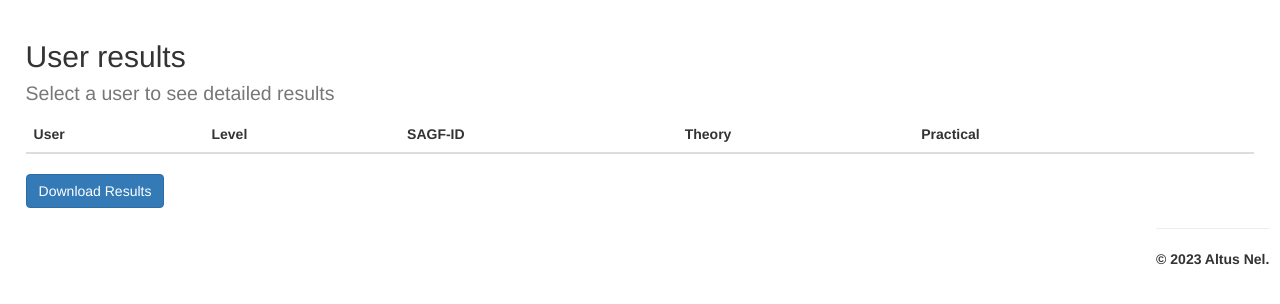
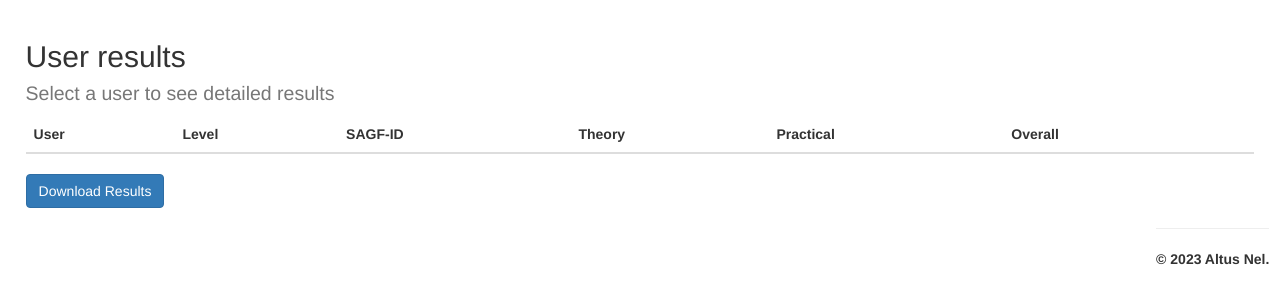
Before and after one commit to AltusN/rhytmic_exam, a Flask app: page /results in a window 1280 px wide. Shown: the part 51-355 px from the top of the page. Run offline with Flask 2, Linux system fonts and the light colour scheme; a user stored in the database is signed in; tables that the repository leaves empty hold one stand-in row (values such as "Sample post"); lists and menus that the app fills with data are empty; some libraries are stand-ins or nearby versions.

Commit message:
hack the practical into the result :(

```diff
--- a/rhytmic_exam_app/main/routes.py
+++ b/rhytmic_exam_app/main/routes.py
@@ -442,9 +442,13 @@ def results():
         r["theory_missed"] = missed
         #practical answer cannot be None
         if not result.practical_answer: result.practical_answer = '{"answer_1":"0"}'
-        practical_percent, practical_calculated_answer = calculate_practical_score(json.loads(result.practical_answer), practical_answers)
+        #practical_percent, practical_calculated_answer = calculate_practical_score(json.loads(result.practical_answer), practical_answers)
+        # overide the above here for 1 case where the practical is injected into the db
+        # for which we have no idea that it actually was injected
+        practical_percent = result.practical_answer
         r["practical"] = practical_percent
-        r["practical_answers"] = practical_calculated_answer
+        r["overall"] = (float(percent) + float(practical_percent)) / 2
+        #r["practical_answers"] = practical_calculated_answer
         r["level"] = result.linked_user.level
         date_taken = result.exam_start_date
         date_diff = datetime.datetime.today()-date_taken
@@ -483,7 +487,11 @@ def download_results():
 
         theory_percent, theory_missed = calculate_theory_score(json.loads(result.theory_answer), t_answers)
         # practical_percent, practical_calculated_answer = calculate_practical_score(json.loads(result.practical_answer), practical_answers)
-        csv_out.append(["Theory", f"{theory_percent}%"])
+        csv_out.append([
+            "Theory", f"{theory_percent}%",
+             "Practical", f"{result.practical_answer}%",
+             f"Overall", f"{(theory_percent + int(result.practical_answer)) / 2}%"
+             ])
         # csv_out.append(["Apparatus", "D12", "Mark", "D34", "Mark", "AV", "Mark", "EX", "Mark"])
         # for app in practical_calculated_answer.keys():
         #     app_scores = []
--- a/rhytmic_exam_app/templates/exam/results.html
+++ b/rhytmic_exam_app/templates/exam/results.html
@@ -11,6 +11,7 @@
             <th>SAGF-ID</th>
             <th>Theory</th>
             <th>Practical</th>
+            <th>Overall</th>
             <th></th>
         </thead>
         <tbody>
@@ -21,6 +22,7 @@
                     <td>{{ result.get("sagf_id") }}</td>
                     <td>{{ result.get("theory", 0) }} %</td>
                     <td>{{ result.get("practical", 0) }} %</td>
+                    <td>{{ result.get("overall", 0) }} %</td>
                     <td>
                         {% if result.get("recent", -1) == "1" %}
                             <span class="label label-success">New!</span>
```
